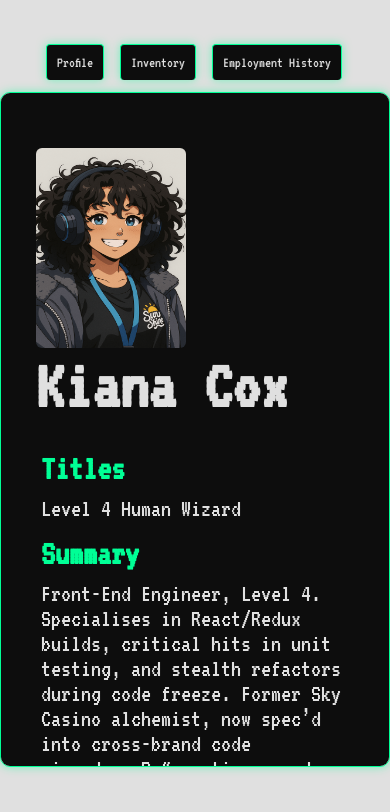
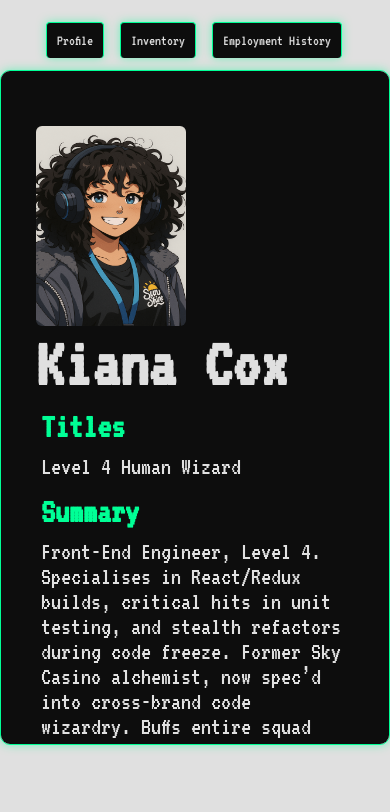
Before and after one commit to kianacox/portfolio, a Next.js app: page / in a window 390 px wide. Shown: the top 812 px of the page. Built offline with nearby package versions, Linux system fonts and the light colour scheme.

Commit message:
style: simple styling fixes

```diff
--- a/src/app/components/Inventory/index.module.scss
+++ b/src/app/components/Inventory/index.module.scss
@@ -1,7 +1,6 @@
 .inventoryContainer {
   display: flex;
   flex-direction: column;
-  //   align-items: center;
   width: inherit;
 }
 
@@ -41,3 +40,9 @@
 .inventoryTitle {
   padding: 0 0 0 12px;
 }
+
+@media (max-width: 768px) {
+  .inventoryRow {
+    padding: 10px 20px 10px 10px;
+  }
+}
--- a/src/app/components/Profile/index.module.scss
+++ b/src/app/components/Profile/index.module.scss
@@ -19,7 +19,7 @@
 .profileCardContent {
   display: flex;
   flex-direction: column;
-  padding: 20px;
+  padding: 0 20px 20px 20px;
   font-size: 25px;
 }
 
@@ -40,6 +40,7 @@
 .strengthsItem,
 .weaknessItem {
   padding: 5px 0 5px 0;
+  list-style-type: none;
 }
 
 .avatarContainer {
--- a/src/app/page.module.css
+++ b/src/app/page.module.css
@@ -41,7 +41,7 @@
   }
 }
 
-@media (max-width: 600px) {
+@media (max-width: 768) {
   .page {
     padding: 32px;
     padding-bottom: 80px;
```
